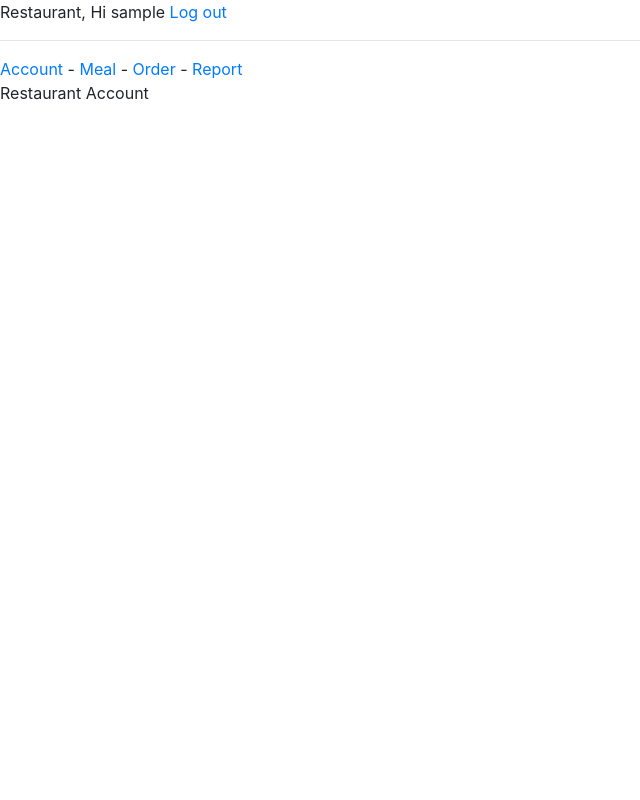
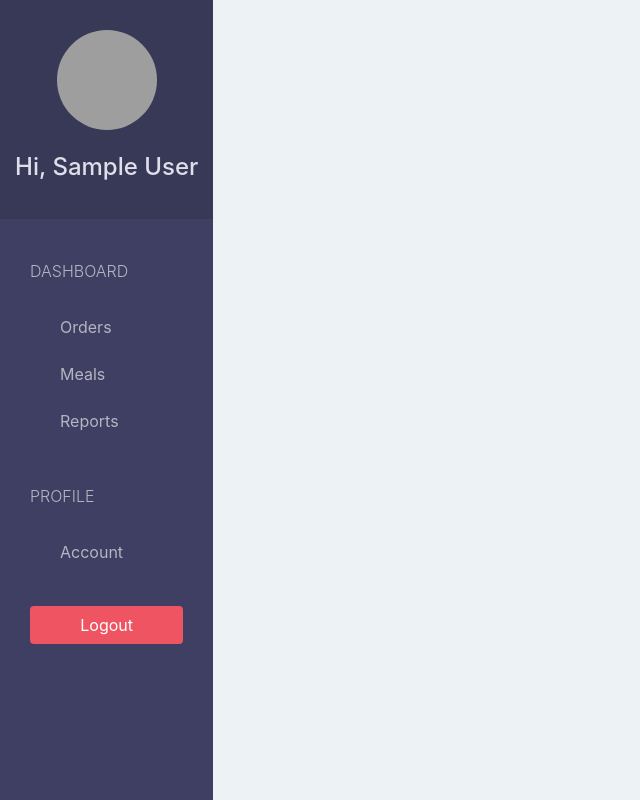
Before and after one commit to alexforcode/django_ubereats, a Django app: page /restaurant/account/ in a window 1280 px wide. Shown: the whole page, without its empty margins (0-640 px from the left). Run offline with Django 3.2, Linux system fonts and the light colour scheme; the visitor is signed in with stand-in values (Sample User, id 1); data that the repository does not hold is empty; some libraries are stand-ins or nearby versions; grey boxes are pictures that could not be loaded.

Commit message:
Dashboard styles: sidebar.

```diff
--- a/ubereats_app/static/ubereats_app/css/style.css
+++ b/ubereats_app/static/ubereats_app/css/style.css
@@ -1,9 +1,14 @@
+body {
+    padding: 50px 0 50px 0;
+    background-color: #edf2f5;
+    overflow: auto;
+}
+
 .bg-blue {
     background-color: #3f3f63;
 }
 
 .card {
-    margin: 50px 0 50px 0;
     padding: 30px;
 }
 
@@ -17,3 +22,74 @@
     color: white;
     background-color: #da4f5d;
 }
+
+
+/* SIDEBAR */
+.sidebar {
+    height: 100vh;
+    position: fixed;
+    top: 0;
+    left: 0;
+    padding: 0;
+    background-color: #3f3f63;
+    overflow: auto;
+}
+
+.sidebar .user-info {
+    padding: 30px 10px;
+    font-weight: bold;
+    font-size: 15px;
+    background-color: #383957;
+}
+.sidebar .user-info h4 {
+    color: #e0deeb;
+}
+.sidebar .user-info h5 {
+    color: #b6b4c1;
+}
+
+.sidebar .list-group {
+    padding: 0;
+    background-color: #3f3f63;
+}
+.sidebar .list-group .list-group-item,
+.sidebar .list-group .list-group-item:focus {
+    background-color: #3f3f63;
+    color: #b6b4c1;
+    border: 0;
+    padding-right: 30px;
+    padding-left: 60px;
+}
+.sidebar .list-group .list-group-item.active,
+.sidebar .list-group .list-group-item:hover {
+    background-color: #383957;
+    color: #e0deeb;
+}
+.sidebar .list-group .list-group-item:first-child {
+    border-top-left-radius: 0;
+    border-top-right-radius: 0;
+}
+.sidebar .list-group .list-group-item .badge,
+.sidebar .list-group .list-group-item.active .badge {
+    background-color: #ee5462;
+    color: #e0deeb;
+}
+.sidebar .list-group span {
+    color: #b6b4c1;
+    display: block;
+    margin-top: 20px;
+    padding: 20px 30px;
+    font-size: 16px;
+    font-weight: 300;
+}
+
+.sidebar .logout {
+    padding: 30px;
+}
+.sidebar .logout .btn {
+    width: 100%;
+}
+
+.content {
+    padding: 0 40px;
+}
--- a/ubereats_app/templates/restaurant/account.html
+++ b/ubereats_app/templates/restaurant/account.html
@@ -1,7 +1,5 @@
 {% extends 'restaurant/home.html' %}
 
 {% block content %}
-<div>
-    Restaurant Account
-</div>
+
 {% endblock %}
--- a/ubereats_app/templates/restaurant/home.html
+++ b/ubereats_app/templates/restaurant/home.html
@@ -3,20 +3,29 @@
 {% block title %}Restaurant{% endblock %}
 
 {% block sidebar %}
-Restaurant, Hi {{ request.user }}
-<a href="{% url 'restaurant-sign-out' %}">Log out</a>
-<hr>
-<a href="{% url 'restaurant-account' %}">Account</a>
--
-<a href="{% url 'restaurant-meal' %}">Meal</a>
--
-<a href="{% url 'restaurant-order' %}">Order</a>
--
-<a href="{% url 'restaurant-report' %}">Report</a>
+<div class="user-info text-center">
+    <img src="{{ MEDIA_URL }}{{ request.user.restaurant.logo }}" alt="Restaurant Logo" class="rounded-circle" width="100" height="100">
+    <br>
+    <br>
+    <h4>Hi, {{ request.user.get_full_name }}</h4>
+    <h5>{{ request.user.restaurant.name }}</h5>
+</div>
+
+<div class="list-group">
+    <span class="text-uppercase">Dashboard</span>
+    <a href="{% url 'restaurant-order' %}" class="list-group-item">Orders</a>
+    <a href="{% url 'restaurant-meal' %}" class="list-group-item">Meals</a>
+    <a href="{% url 'restaurant-report' %}" class="list-group-item">Reports</a>
+    <span class="text-uppercase">Profile</span>
+    <a href="{% url 'restaurant-account' %}" class="list-group-item">Account</a>
+</div>
+
+<div class="logout text-center">
+    <a href="{% url 'restaurant-sign-out' %}?next={{ request.path }}" class="btn btn-pink">Logout</a>
+</div>
+
 {% endblock %}
 
 {% block content %}
-<div>
-    Restaurant Home
-</div>
+
 {% endblock %}
--- a/ubereats_app/templates/restaurant/meal.html
+++ b/ubereats_app/templates/restaurant/meal.html
@@ -1,7 +1,5 @@
 {% extends 'restaurant/home.html' %}
 
 {% block content %}
-<div>
-    Restaurant Meal
-</div>
+
 {% endblock %}
--- a/ubereats_app/templates/restaurant/order.html
+++ b/ubereats_app/templates/restaurant/order.html
@@ -1,7 +1,5 @@
 {% extends 'restaurant/home.html' %}
 
 {% block content %}
-<div>
-    Restaurant Order
-</div>
+
 {% endblock %}
--- a/ubereats_app/templates/restaurant/report.html
+++ b/ubereats_app/templates/restaurant/report.html
@@ -1,7 +1,5 @@
 {% extends 'restaurant/home.html' %}
 
 {% block content %}
-<div>
-    Restaurant Report
-</div>
+
 {% endblock %}
--- a/ubereats_app/templates/ubereats_app/_base.html
+++ b/ubereats_app/templates/ubereats_app/_base.html
@@ -10,8 +10,17 @@
     <title>{% block title %}{% endblock %}</title>
 </head>
 <body>
-    {% block sidebar %}{% endblock %}
-    {% block content %}{% endblock %}
+    <div class="container-fluid">
+        <div class="row">
+            <div class="col-lg-2 col-md-2 col-sm-2 sidebar">
+                {% block sidebar %}{% endblock %}
+            </div>
+            <div class="col-lg-10 col-md-10 col-sm-10 content">
+                {% block content %}{% endblock %}
+            </div>
+        </div>
+    </div>
+
     <script src="https://code.jquery.com/jquery-3.3.1.slim.min.js" integrity="sha384-q8i/X+965DzO0rT7abK41JStQIAqVgRVzpbzo5smXKp4YfRvH+8abtTE1Pi6jizo" crossorigin="anonymous"></script>
     <script src="{% static 'ubereats_app/js/bootstrap.min.js' %}"></script>
 </body>
```
